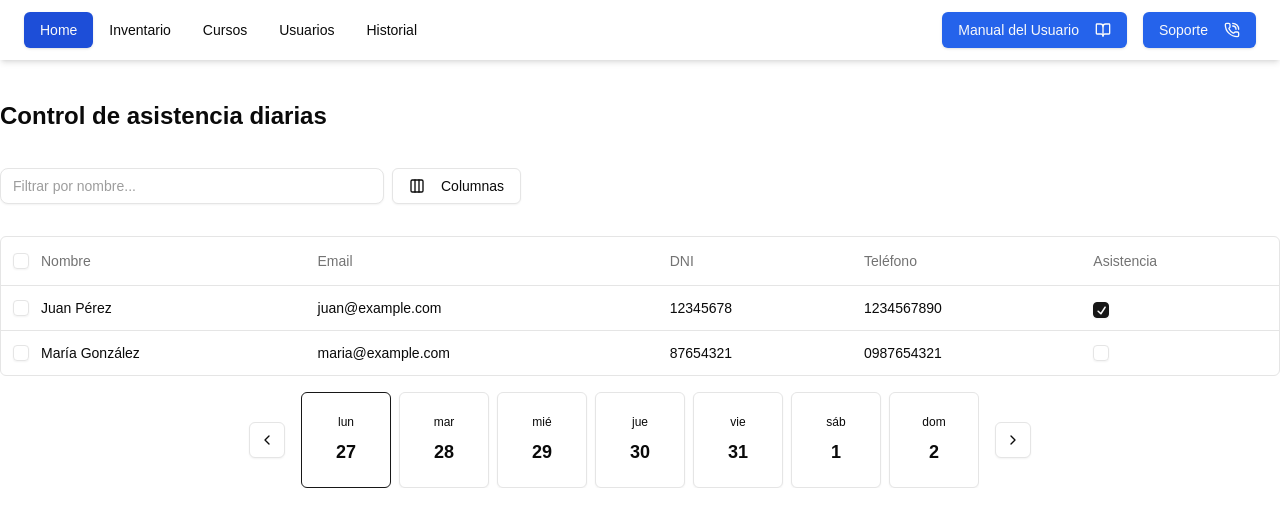
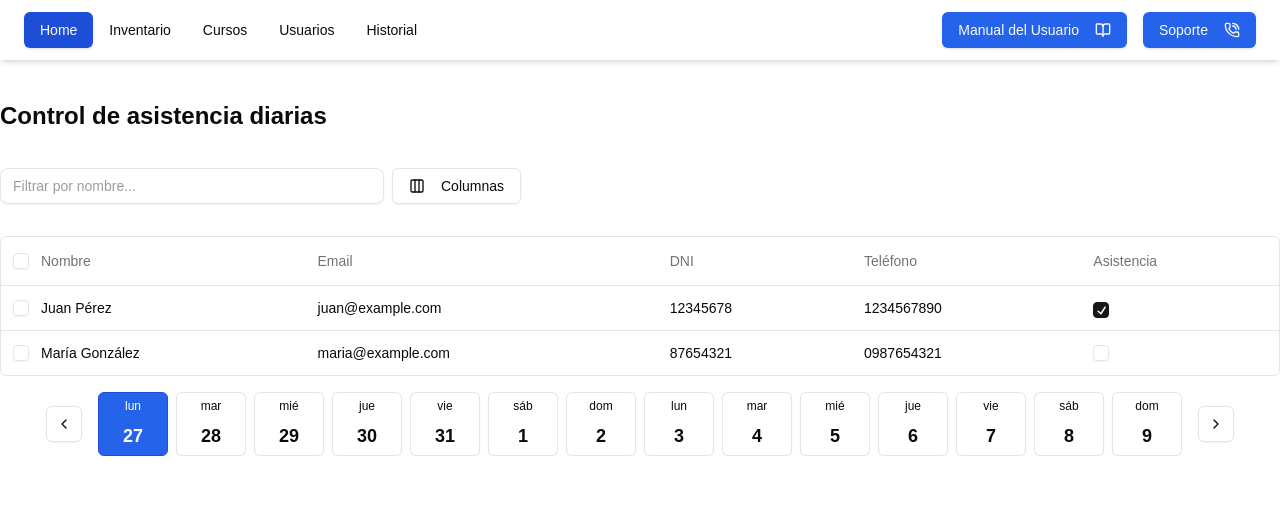
Before and after one commit to REPOSITORIO-PROYECTOS/sistema_gestion, a Next.js app in the folder frontend/: page /cursos/1/asistencias in a window 1280 px wide. Shown: the top 526 px of the page. Built offline with nearby package versions, Linux system fonts and the light colour scheme.

Commit message:
feat: ampliar el rango de fechas en el calendario horizontal y mejorar la selección de fechas

```diff
--- a/frontend/src/components/interfaces/calendario-horizontal.tsx
+++ b/frontend/src/components/interfaces/calendario-horizontal.tsx
@@ -7,14 +7,16 @@ import { cn } from "@/lib/utils"
 import { format, addDays, startOfWeek } from "date-fns"
 import { es } from "date-fns/locale"
 
+
 interface CalendarioHorizontalProps {
     onSelectDate: (date: Date) => void
 }
 
 export function CalendarioHorizontal({ onSelectDate }: CalendarioHorizontalProps) {
     const [currentDate, setCurrentDate] = useState(new Date())
+    const [selectedDate, setSelectedDate] = useState<Date | null>(null)
 
-    const daysToShow = 7
+    const daysToShow = 14
     const startDate = startOfWeek(currentDate, { locale: es })
     const dates = Array.from({ length: daysToShow }, (_, i) => addDays(startDate, i))
 
@@ -24,6 +26,11 @@ export function CalendarioHorizontal({ onSelectDate }: CalendarioHorizontalProps
 
     const handleNextWeek = () => {
         setCurrentDate(addDays(currentDate, 7))
+    }
+
+    const handleSelectDate = (date: Date) => {
+        setSelectedDate(date)
+        onSelectDate(date)
     }
 
     return (
@@ -37,10 +44,11 @@ export function CalendarioHorizontal({ onSelectDate }: CalendarioHorizontalProps
                         key={date.toISOString()}
                         variant="outline"
                         className={cn(
-                            "flex flex-col items-center h-24 min-w-[90px]",
-                            date.toDateString() === new Date().toDateString() && "border-primary",
+                            "flex flex-col items-center h-16 min-w-[70px]",
+                            date.toDateString() === new Date().toDateString() && "border-blue-700 bg-blue-600 text-white hover:bg-blue-700 hover:text-blue-100",
+                            selectedDate && date.toDateString() === selectedDate.toDateString() && "border-blue-400 bg-blue-300 text-blue-600 hover:bg-blue-400 hover:text-blue-700",
                         )}
-                        onClick={() => onSelectDate(date)}
+                        onClick={() => handleSelectDate(date)}
                     >
                         <span className="text-xs">{format(date, "EEE", { locale: es })}</span>
                         <span className="text-lg font-bold">{format(date, "d", { locale: es })}</span>
```
